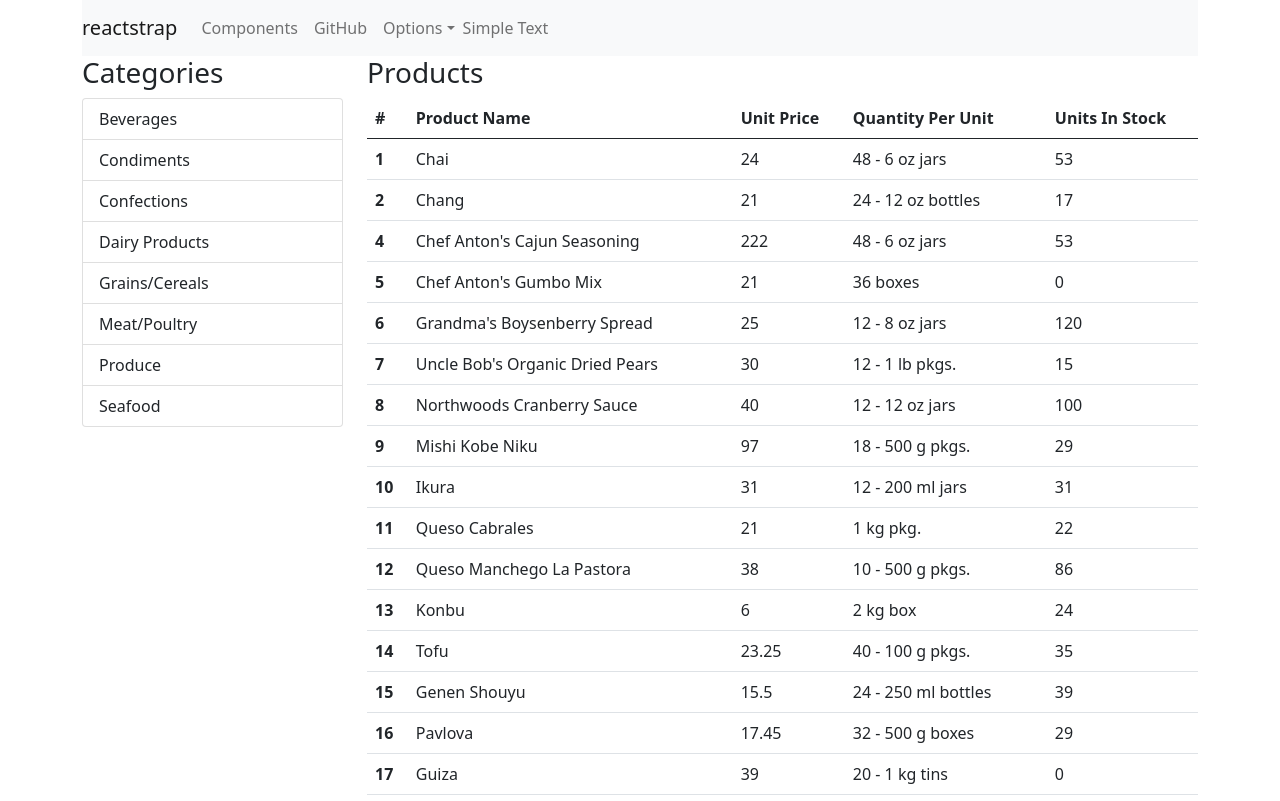
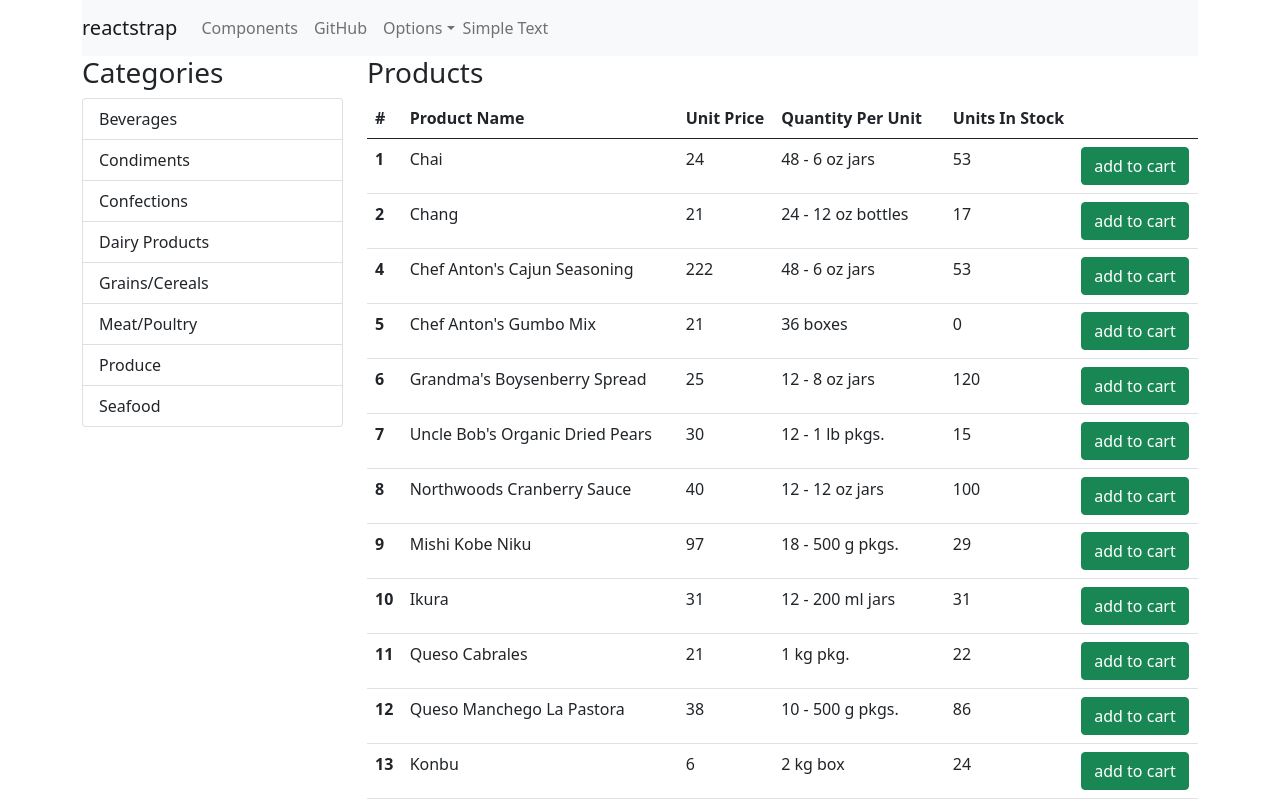
Before and after one commit to IBugraGezer/Cart-App-With-React-Redux, a React (Create React App) app: page / in a window 1280 px wide. Shown: the top 801 px of the page. Built offline with nearby package versions, Linux system fonts and the light colour scheme; data requests are answered from the project's data file.

Commit message:
add to cart operation added to component

```diff
--- a/src/components/products/ProductList.js
+++ b/src/components/products/ProductList.js
@@ -2,11 +2,16 @@ import React, { Component } from "react";
 import { connect } from "react-redux";
 import { bindActionCreators } from "redux";
 import * as productActions from "../../redux/actions/productActions";
-import { Table } from "reactstrap";
+import * as cartActions from "../../redux/actions/cartActions";
+import { Table, Button } from "reactstrap";
 
 class ProductList extends Component {
   componentDidMount() {
     this.props.actions.getProducts();
+  }
+
+  addToCart(product) {
+    this.props.actions.addToCart({ product, quantity: 1 });
   }
 
   render() {
@@ -21,6 +26,7 @@ class ProductList extends Component {
               <th>Unit Price</th>
               <th>Quantity Per Unit</th>
               <th>Units In Stock</th>
+              <th></th>
             </tr>
           </thead>
           <tbody>
@@ -31,6 +37,14 @@ class ProductList extends Component {
                 <td>{product.unitPrice}</td>
                 <td>{product.quantityPerUnit}</td>
                 <td>{product.unitsInStock}</td>
+                <td>
+                  <Button
+                    onClick={() => this.addToCart(product)}
+                    color="success"
+                  >
+                    add to cart
+                  </Button>
+                </td>
               </tr>
             ))}
           </tbody>
@@ -51,6 +65,7 @@ function mapDispatchToProps(dispatch) {
   return {
     actions: {
       getProducts: bindActionCreators(productActions.getProducts, dispatch),
+      addToCart: bindActionCreators(cartActions.addToCart, dispatch),
     },
   };
 }
--- a/src/redux/reducers/cartReducer.js
+++ b/src/redux/reducers/cartReducer.js
@@ -9,7 +9,7 @@ export default function cartReducer(state = initialState.cart, action) {
       );
       if (addedItem) {
         var newState = state.map((cartItem) => {
-          if (cartItem.product.id === action.cartItem.product.id) {
+          if (cartItem.product.id === action.payload.product.id) {
             return Object.assign({}, addedItem, {
               quantity: addedItem.quantity + 1,
             });
```
